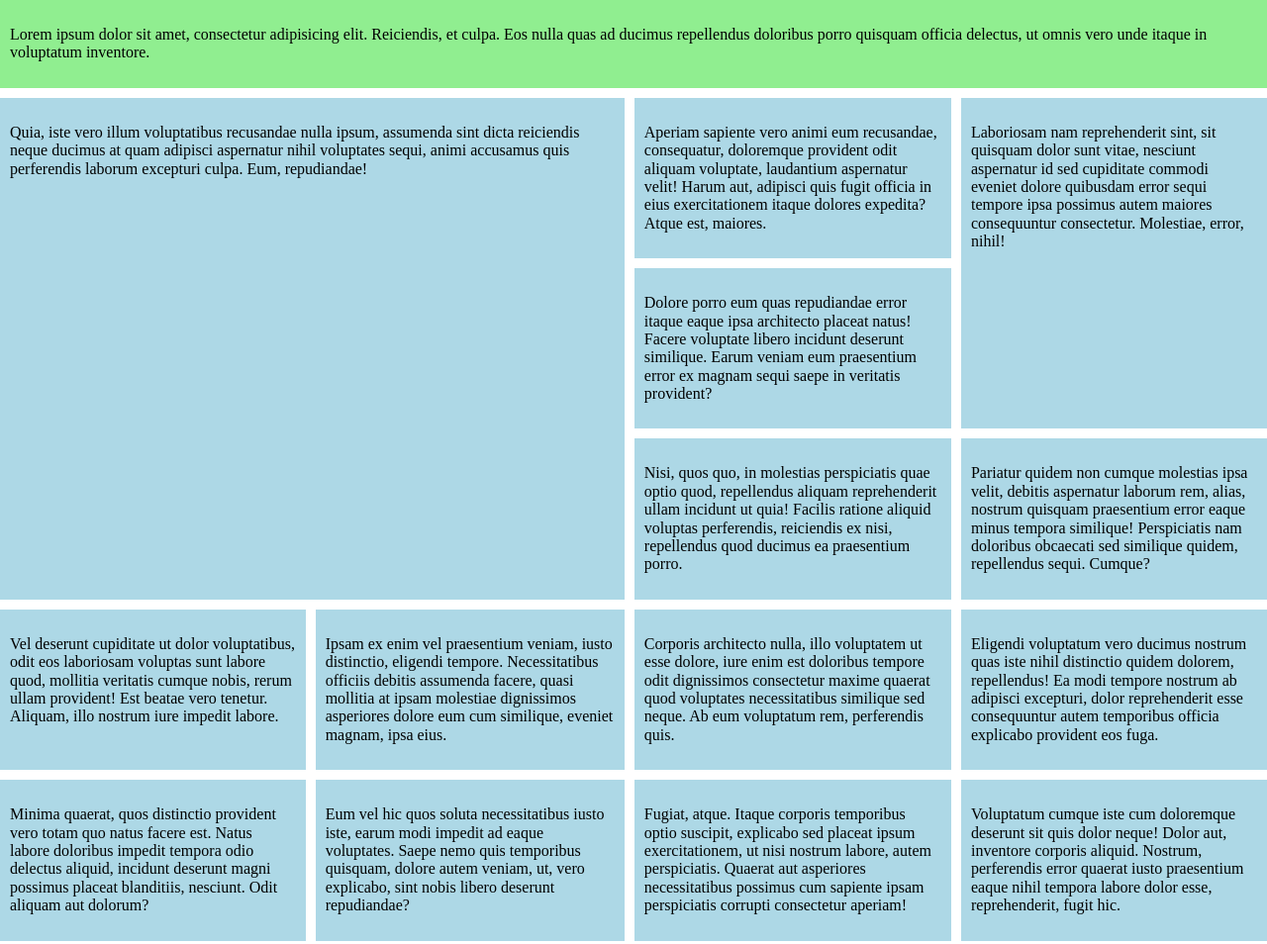
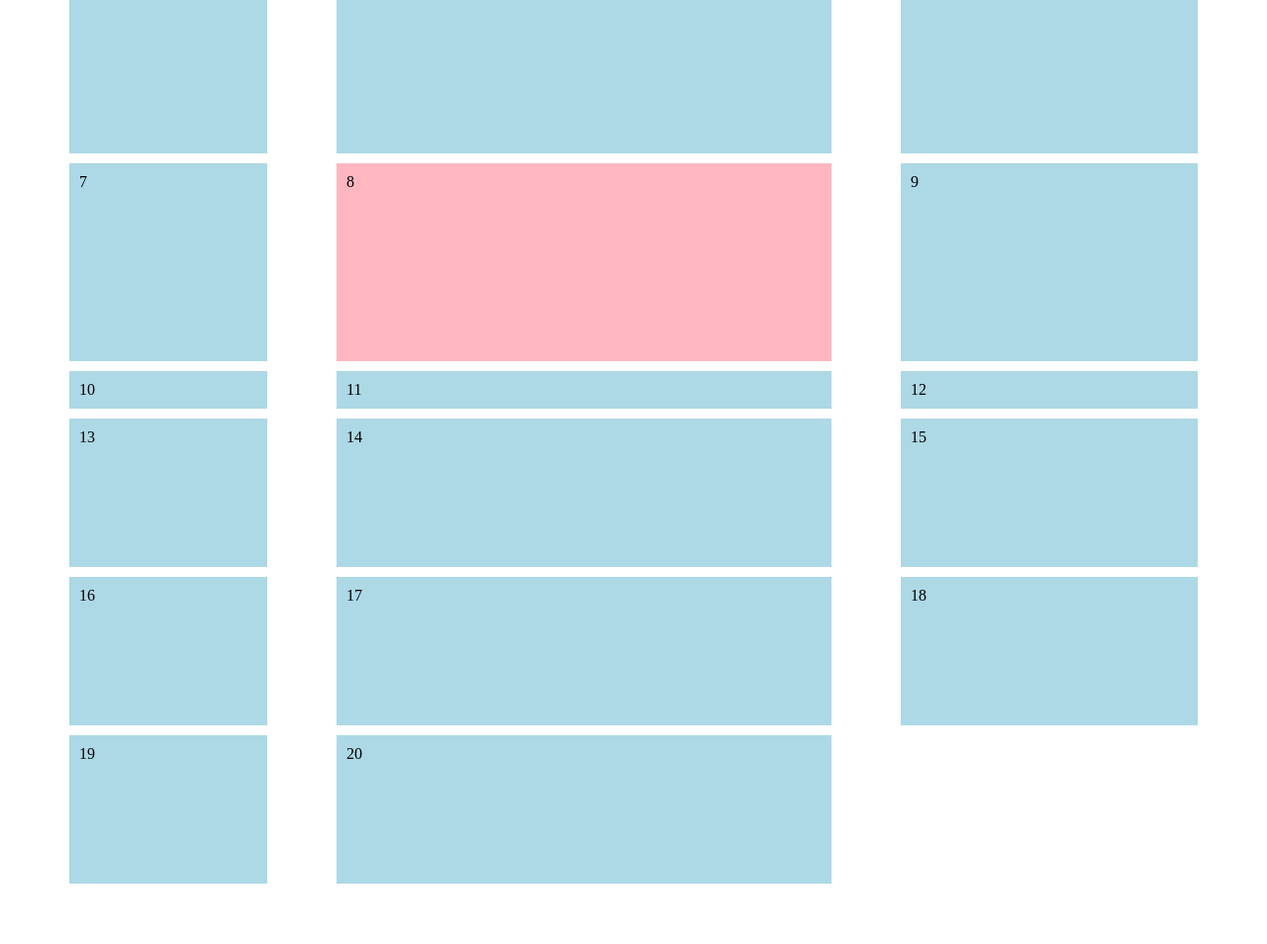
Before and after one commit to ganlanyuan/labs, a plain HTML site: page grid/index.html in a window 1280 px wide. Shown: the top 954 px of the page at 99% size. After the commit the page ends 893 px from the top, so only its background shows below. Drawn offline with nearby package versions, Linux system fonts and the light colour scheme.

Commit message:
update grid

```diff
--- a/grid/index.html
+++ b/grid/index.html
@@ -6,62 +6,98 @@
   <link rel="stylesheet" href="https://cdnjs.cloudflare.com/ajax/libs/normalize/5.0.0/normalize.min.css">
   <style>
     main {
+      height: 100vh;
       display: grid;
-      /*grid-template-columns: [line-4] 100px [line-2] 200px [line-0] 300px [line-5] 400px [line-1];*/
-      grid-template-areas:
-        'header header header header'
-        'main main . sidebar'
-        'main main . sidebar'
-        'main main . footer'
-      ;
-      grid-gap: 10px;
+
+      /* grid-template */
+      /*grid-template: 200px;*/
+      grid-template-columns: [line-1] 200px [line-2] 500px [line-3] 300px [line-0];
+      grid-template-rows: auto 200px 200px auto;
+      /*grid-template-columns: 1fr 2fr 1fr;*/
+      /*grid-template-columns: min-content 1fr min-content;*/
+      /*grid-template-columns: fit-content(100px, 200px) 1fr fit-content(100px, 200px);*/
+      grid-auto-columns: 150px;
+      grid-auto-rows: 150px;
+
+      /* grid-areas */
+      /*grid-template-areas:
+        'header header header'
+        'main main sidebar'
+        'main main sidebar'
+        'footer footer footer'
+      ;*/
+
+      /* grid-gap */
+      grid-gap: 10px 0;
+
+      /* grid-auto-flow */
+      /*grid-auto-flow: column;*/
+
+      /* justify & align */
+      /*justify-items: start;*/
+      /*align-items: center;*/
+      justify-content: space-evenly;
+      align-content: center;
     }
     .box1 {
-      /*grid-column: line-4/line-5;*/
+      /* grid-column & grid-row */
+      /*grid-column: line-1/line-0;*/
       /*grid-row: 1/3;*/
+      /*grid-column: 4;*/
+
+      /* grid-area */
       /*grid-area: 1/1/3/4;*/
-      grid-area: header;
+      /*grid-area: header;*/
+
+      /* justify & align*/
+      /*justify-self: center;*/
+      /*align-self: center;*/
+
       background-color: lightgreen;
     }
     .box8 {
-      grid-area: footer;
+      /*grid-area: footer;*/
+      background-color: lightpink;
     }
     .box6 {
-      grid-area: main;
+      /*grid-area: main;*/
     }
     .box5 {
-      grid-area: sidebar;
+      /*grid-area: sidebar;*/
     }
     section {
+      grid-auto-flow: column;
       background-color: lightblue;
     }
     p {
-      padding: 10px;
+      margin: 10px;
+      /*background-color: orange;*/
     }
+    p + p { display: none; }
   </style>
 </head>
 <body>
   <main>
-    <section class="box1"><p>Lorem ipsum dolor sit amet, consectetur adipisicing elit. Reiciendis, et culpa. Eos nulla quas ad ducimus repellendus doloribus porro quisquam officia delectus, ut omnis vero unde itaque in voluptatum inventore.</p></section>
-    <section class="box2"><p>Aperiam sapiente vero animi eum recusandae, consequatur, doloremque provident odit aliquam voluptate, laudantium aspernatur velit! Harum aut, adipisci quis fugit officia in eius exercitationem itaque dolores expedita? Atque est, maiores.</p></section>
-    <section class="box3"><p>Dolore porro eum quas repudiandae error itaque eaque ipsa architecto placeat natus! Facere voluptate libero incidunt deserunt similique. Earum veniam eum praesentium error ex magnam sequi saepe in veritatis provident?</p></section>
-    <section class="box4"><p>Nisi, quos quo, in molestias perspiciatis quae optio quod, repellendus aliquam reprehenderit ullam incidunt ut quia! Facilis ratione aliquid voluptas perferendis, reiciendis ex nisi, repellendus quod ducimus ea praesentium porro.</p></section>
-    <section class="box5"><p>Laboriosam nam reprehenderit sint, sit quisquam dolor sunt vitae, nesciunt aspernatur id sed cupiditate commodi eveniet dolore quibusdam error sequi tempore ipsa possimus autem maiores consequuntur consectetur. Molestiae, error, nihil!</p></section>
-    <section class="box6"><p>Quia, iste vero illum voluptatibus recusandae nulla ipsum, assumenda sint dicta reiciendis neque ducimus at quam adipisci aspernatur nihil voluptates sequi, animi accusamus quis perferendis laborum excepturi culpa. Eum, repudiandae!</p></section>
-    <section class="box7"><p>Vel deserunt cupiditate ut dolor voluptatibus, odit eos laboriosam voluptas sunt labore quod, mollitia veritatis cumque nobis, rerum ullam provident! Est beatae vero tenetur. Aliquam, illo nostrum iure impedit labore.</p></section>
-    <section class="box8"><p>Pariatur quidem non cumque molestias ipsa velit, debitis aspernatur laborum rem, alias, nostrum quisquam praesentium error eaque minus tempora similique! Perspiciatis nam doloribus obcaecati sed similique quidem, repellendus sequi. Cumque?</p></section>
-    <section class="box9"><p>Ipsam ex enim vel praesentium veniam, iusto distinctio, eligendi tempore. Necessitatibus officiis debitis assumenda facere, quasi mollitia at ipsam molestiae dignissimos asperiores dolore eum cum similique, eveniet magnam, ipsa eius.</p></section>
-    <section class="box10"><p>Corporis architecto nulla, illo voluptatem ut esse dolore, iure enim est doloribus tempore odit dignissimos consectetur maxime quaerat quod voluptates necessitatibus similique sed neque. Ab eum voluptatum rem, perferendis quis.</p></section>
-    <section class="box11"><p>Eligendi voluptatum vero ducimus nostrum quas iste nihil distinctio quidem dolorem, repellendus! Ea modi tempore nostrum ab adipisci excepturi, dolor reprehenderit esse consequuntur autem temporibus officia explicabo provident eos fuga.</p></section>
-    <section class="box12"><p>Minima quaerat, quos distinctio provident vero totam quo natus facere est. Natus labore doloribus impedit tempora odio delectus aliquid, incidunt deserunt magni possimus placeat blanditiis, nesciunt. Odit aliquam aut dolorum?</p></section>
-    <section class="box13"><p>Eum vel hic quos soluta necessitatibus iusto iste, earum modi impedit ad eaque voluptates. Saepe nemo quis temporibus quisquam, dolore autem veniam, ut, vero explicabo, sint nobis libero deserunt repudiandae?</p></section>
-    <section class="box14"><p>Fugiat, atque. Itaque corporis temporibus optio suscipit, explicabo sed placeat ipsum exercitationem, ut nisi nostrum labore, autem perspiciatis. Quaerat aut asperiores necessitatibus possimus cum sapiente ipsam perspiciatis corrupti consectetur aperiam!</p></section>
-    <section class="box15"><p>Voluptatum cumque iste cum doloremque deserunt sit quis dolor neque! Dolor aut, inventore corporis aliquid. Nostrum, perferendis error quaerat iusto praesentium eaque nihil tempora labore dolor esse, reprehenderit, fugit hic.</p></section>
-    <section class="box16"><p>Doloremque consequuntur aliquam reiciendis similique sit, eum delectus voluptas saepe officia alias tempore inventore facilis ab dolore labore nam harum odit maiores repudiandae tempora quidem laudantium accusantium ipsam nesciunt soluta.</p></section>
-    <section class="box17"><p>Esse culpa perspiciatis adipisci odit, atque quasi qui cupiditate ut possimus provident iusto, quo incidunt assumenda placeat veritatis beatae magnam nulla tenetur non ea dolor laborum asperiores numquam ipsam. Cum?</p></section>
-    <section class="box18"><p>Doloribus quos unde qui deserunt numquam ipsam amet distinctio rem accusamus recusandae minima omnis illo labore sit tenetur quod veritatis accusantium ratione autem, sapiente quisquam ipsa! Unde impedit possimus, exercitationem!</p></section>
-    <section class="box19"><p>Ratione blanditiis velit nobis dolore tenetur. Odit earum, aliquid laborum unde iure obcaecati, deleniti, deserunt blanditiis voluptatibus in quod impedit similique fugiat! Dicta accusantium perferendis aspernatur impedit, earum, veniam ab?</p></section>
-    <section class="box20"><p>Maxime officiis consectetur impedit facilis asperiores, fugiat magni veritatis dolor, aut debitis soluta atque rem porro cupiditate inventore odit necessitatibus dolore explicabo voluptatibus. Repudiandae impedit dolore quam, eius distinctio laudantium.</p></section>
+    <section class="box1"><p>1</p><p>Lorem ipsum dolor sit amet, consectetur adipisicing elit. Reiciendis, et culpa. Eos nulla quas ad ducimus repellendus doloribus porro quisquam officia delectus, ut omnis vero unde itaque in voluptatum inventore.</p></section>
+    <section class="box2"><p>2</p><p>Aperiam sapiente vero animi eum recusandae, consequatur, doloremque provident odit aliquam voluptate, laudantium aspernatur velit! Harum aut, adipisci quis fugit officia in eius exercitationem itaque dolores expedita? Atque est, maiores.</p></section>
+    <section class="box3"><p>3</p><p>Dolore porro eum quas repudiandae error itaque eaque ipsa architecto placeat natus! Facere voluptate libero incidunt deserunt similique. Earum veniam eum praesentium error ex magnam sequi saepe in veritatis provident?</p></section>
+    <section class="box4"><p>4</p><p>Nisi, quos quo, in molestias perspiciatis quae optio quod, repellendus aliquam reprehenderit ullam incidunt ut quia! Facilis ratione aliquid voluptas perferendis, reiciendis ex nisi, repellendus quod ducimus ea praesentium porro.</p></section>
+    <section class="box5"><p>5</p><p>Laboriosam nam reprehenderit sint, sit quisquam dolor sunt vitae, nesciunt aspernatur id sed cupiditate commodi eveniet dolore quibusdam error sequi tempore ipsa possimus autem maiores consequuntur consectetur. Molestiae, error, nihil!</p></section>
+    <section class="box6"><p>6</p><p>Quia, iste vero illum voluptatibus recusandae nulla ipsum, assumenda sint dicta reiciendis neque ducimus at quam adipisci aspernatur nihil voluptates sequi, animi accusamus quis perferendis laborum excepturi culpa. Eum, repudiandae!</p></section>
+    <section class="box7"><p>7</p><p>Vel deserunt cupiditate ut dolor voluptatibus, odit eos laboriosam voluptas sunt labore quod, mollitia veritatis cumque nobis, rerum ullam provident! Est beatae vero tenetur. Aliquam, illo nostrum iure impedit labore.</p></section>
+    <section class="box8"><p>8</p><p>Pariatur quidem non cumque molestias ipsa velit, debitis aspernatur laborum rem, alias, nostrum quisquam praesentium error eaque minus tempora similique! Perspiciatis nam doloribus obcaecati sed similique quidem, repellendus sequi. Cumque?</p></section>
+    <section class="box9"><p>9</p><p>Ipsam ex enim vel praesentium veniam, iusto distinctio, eligendi tempore. Necessitatibus officiis debitis assumenda facere, quasi mollitia at ipsam molestiae dignissimos asperiores dolore eum cum similique, eveniet magnam, ipsa eius.</p></section>
+    <section class="box10"><p>10</p><p>Corporis architecto nulla, illo voluptatem ut esse dolore, iure enim est doloribus tempore odit dignissimos consectetur maxime quaerat quod voluptates necessitatibus similique sed neque. Ab eum voluptatum rem, perferendis quis.</p></section>
+    <section class="box11"><p>11</p><p>Eligendi voluptatum vero ducimus nostrum quas iste nihil distinctio quidem dolorem, repellendus! Ea modi tempore nostrum ab adipisci excepturi, dolor reprehenderit esse consequuntur autem temporibus officia explicabo provident eos fuga.</p></section>
+    <section class="box12"><p>12</p><p>Minima quaerat, quos distinctio provident vero totam quo natus facere est. Natus labore doloribus impedit tempora odio delectus aliquid, incidunt deserunt magni possimus placeat blanditiis, nesciunt. Odit aliquam aut dolorum?</p></section>
+    <section class="box13"><p>13</p><p>Eum vel hic quos soluta necessitatibus iusto iste, earum modi impedit ad eaque voluptates. Saepe nemo quis temporibus quisquam, dolore autem veniam, ut, vero explicabo, sint nobis libero deserunt repudiandae?</p></section>
+    <section class="box14"><p>14</p><p>Fugiat, atque. Itaque corporis temporibus optio suscipit, explicabo sed placeat ipsum exercitationem, ut nisi nostrum labore, autem perspiciatis. Quaerat aut asperiores necessitatibus possimus cum sapiente ipsam perspiciatis corrupti consectetur aperiam!</p></section>
+    <section class="box15"><p>15</p><p>Voluptatum cumque iste cum doloremque deserunt sit quis dolor neque! Dolor aut, inventore corporis aliquid. Nostrum, perferendis error quaerat iusto praesentium eaque nihil tempora labore dolor esse, reprehenderit, fugit hic.</p></section>
+    <section class="box16"><p>16</p><p>Doloremque consequuntur aliquam reiciendis similique sit, eum delectus voluptas saepe officia alias tempore inventore facilis ab dolore labore nam harum odit maiores repudiandae tempora quidem laudantium accusantium ipsam nesciunt soluta.</p></section>
+    <section class="box17"><p>17</p><p>Esse culpa perspiciatis adipisci odit, atque quasi qui cupiditate ut possimus provident iusto, quo incidunt assumenda placeat veritatis beatae magnam nulla tenetur non ea dolor laborum asperiores numquam ipsam. Cum?</p></section>
+    <section class="box18"><p>18</p><p>Doloribus quos unde qui deserunt numquam ipsam amet distinctio rem accusamus recusandae minima omnis illo labore sit tenetur quod veritatis accusantium ratione autem, sapiente quisquam ipsa! Unde impedit possimus, exercitationem!</p></section>
+    <section class="box19"><p>19</p><p>Ratione blanditiis velit nobis dolore tenetur. Odit earum, aliquid laborum unde iure obcaecati, deleniti, deserunt blanditiis voluptatibus in quod impedit similique fugiat! Dicta accusantium perferendis aspernatur impedit, earum, veniam ab?</p></section>
+    <section class="box20"><p>20</p><p>Maxime officiis consectetur impedit facilis asperiores, fugiat magni veritatis dolor, aut debitis soluta atque rem porro cupiditate inventore odit necessitatibus dolore explicabo voluptatibus. Repudiandae impedit dolore quam, eius distinctio laudantium.</p></section>
   </main>
 </body>
 </html>
```
